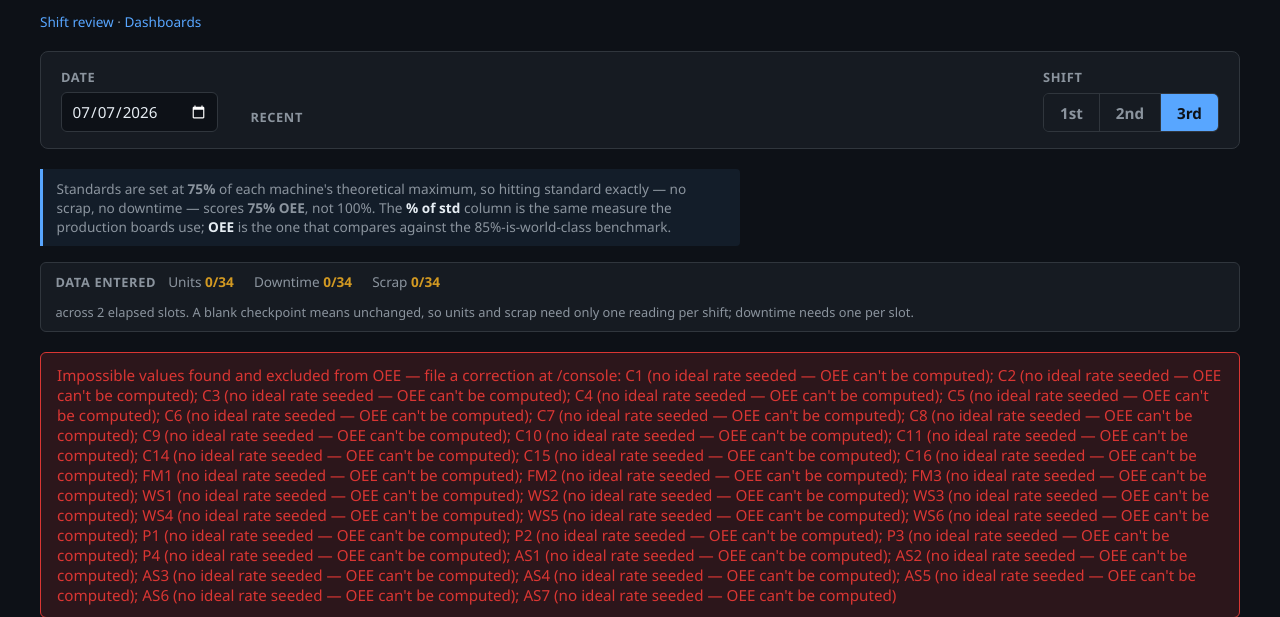
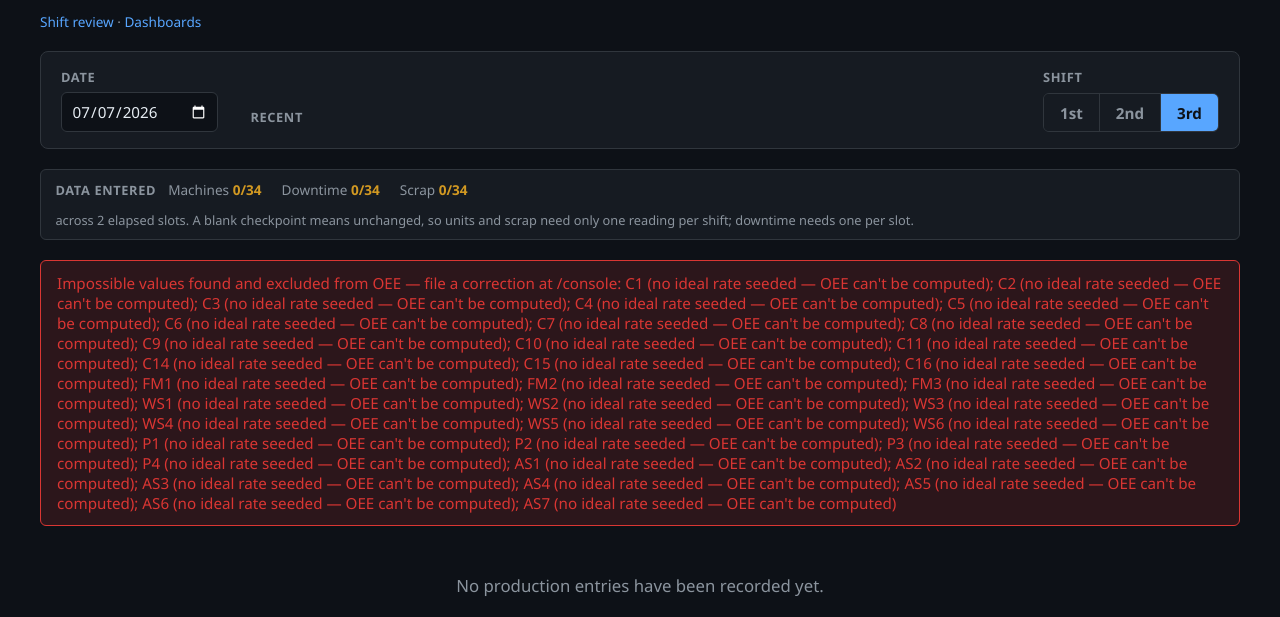
Before and after one commit to a-ghost-named-x/track.fox.com, a FastAPI app: page /oee in a window 1280 px wide. Shown: the part 70-687 px from the top of the page. Run offline with FastAPI, Linux system fonts and the light colour scheme; parts of the project's set-up code (start-up, migrations or seed data) failed here and were passed over.

Commit message:
oee visual updates

```diff
--- a/app/routers/oee.py
+++ b/app/routers/oee.py
@@ -119,8 +119,10 @@
             "time_slots": TIME_SLOTS,
             "shift_order": SHIFT_ORDER,
             "shift_slots": SHIFT_SLOTS,
+            # Feeds window.STANDARD_PCT_OF_IDEAL, which oee.js derives its
+            # colour bands from — "good" starts at standard, so the bands move
+            # if the floor ever revises that figure.
             "standard_pct_of_ideal": STANDARD_PCT_OF_IDEAL,
-            "standard_pct_label": f"{STANDARD_PCT_OF_IDEAL:.0%}",
             "requested_date": date or "",
             "requested_shift": resolve_shift(shift, datetime.now()),
         },
--- a/app/static/css/style.css
+++ b/app/static/css/style.css
@@ -782,19 +782,6 @@
     text-decoration: underline;
 }
 
-/* The "hitting standard scores 75%, not 100%" note. Reuses .shift-note's
-   accent-bar treatment but stays visible permanently rather than only for 3rd
-   shift — it is the first question every new reader of this page asks. */
-.oee-anchor {
-    max-width: 90ch;
-}
-
-.oee-anchor em {
-    font-style: normal;
-    font-weight: 600;
-    color: var(--text);
-}
-
 /* Per-column completeness, deliberately three separate counts rather than one
    overall percentage: three different people enter units, scrap and downtime,
    so knowing WHICH one is behind is the actionable part. */
--- a/app/templates/oee.html
+++ b/app/templates/oee.html
@@ -40,17 +40,6 @@
         </div>
     </div>
 
-    {# The single most-asked question about this page, answered before it gets
-       asked. Standards are 75% of theoretical max, so a machine that hits
-       target exactly scores 75% OEE — not 100%. Without this note the first
-       reaction to a 72% is "the line is broken" or "the page is wrong". #}
-    <p class="shift-note oee-anchor">
-        Standards are set at <strong>{{ standard_pct_label }}</strong> of each machine's theoretical maximum,
-        so hitting standard exactly — no scrap, no downtime — scores <strong>{{ standard_pct_label }} OEE</strong>, not 100%.
-        The <em>% of std</em> column is the same measure the production boards use;
-        <em>OEE</em> is the one that compares against the 85%-is-world-class benchmark.
-    </p>
-
     {# Per-column completeness, not one overall percentage. Three different
        people enter units, scrap and downtime, so mid-shift the normal state is
        that one of them is behind — and "scrap 31/34" tells a supervisor who to
@@ -58,7 +47,10 @@
     <div class="completeness" id="completeness" hidden>
         <span class="control-label">Data entered</span>
         <div class="completeness-items">
-            <span class="completeness-item" data-field="units">Units <b>—</b></span>
+            {# Label reads "Machines" while the payload key stays "units" —
+               every count in this strip is a number of machines, and "Units
+               32/34" was being misread as a count of units produced. #}
+            <span class="completeness-item" data-field="units">Machines <b>—</b></span>
             <span class="completeness-item" data-field="downtime">Downtime <b>—</b></span>
             <span class="completeness-item" data-field="scrap">Scrap <b>—</b></span>
         </div>
```
Also changed, not shown: tests/test_routes_smoke.py (+2 -1 lines).
